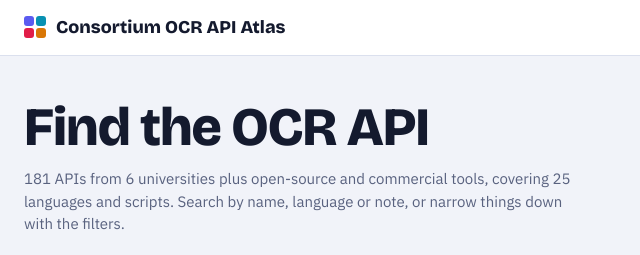
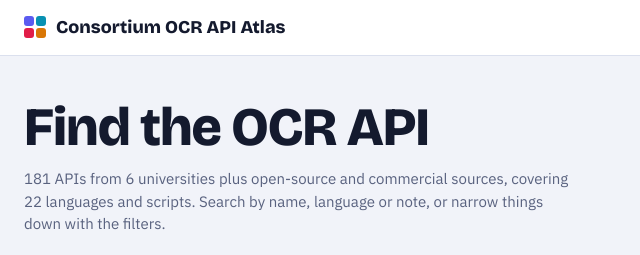
Before and after one commit to radhakrishnadeshpande/nltmapiatlas, a plain HTML site: page index.html in a window 1280 px wide. Shown: the top 255 px of the page, 0-640 px from the left. Drawn offline with nearby package versions, Linux system fonts and the light colour scheme.

Commit message:
Update index.html

```diff
--- a/index.html
+++ b/index.html
@@ -1786,7 +1786,7 @@ if(kind=='csv')dl(n+'.csv',new Blob([toCSV(recs)],{type:'text/csv'}));else if(ki
 else try{if(!window.XLSX)await new Promise((ok,no)=>{const s=document.createElement('script');s.src='https://cdnjs.cloudflare.com/ajax/libs/xlsx/0.18.5/xlsx.full.min.js';s.onload=ok;s.onerror=no;document.head.appendChild(s)});const wb=XLSX.utils.book_new();XLSX.utils.book_append_sheet(wb,XLSX.utils.json_to_sheet(recs,{header:COLS}),'APIs');XLSX.writeFile(wb,n+'.xlsx')}catch(e){alert('Excel export needs to load a small library from the internet. Check your connection or use CSV.')}}
 async function load(){DIRTY=0;SEL.clear();let t;try{const r=await fetch('data.csv?v='+Date.now());if(!r.ok)throw 0;t=await r.text();SRC='data.csv on the server'}catch(e){t=$('#seed').textContent;SRC='the copy built into this page'}ingest(parseCSV(t));boot()}
 function changed(){DIRTY=1;try{localStorage.setItem('draft',JSON.stringify(REC))}catch(_){}ingest(REC);boot()}
-function boot(){const nl=new Set(rows.filter(r=>!r.nl).map(r=>r.lang)).size,np=new Set(rows.flatMap(r=>r.pv)).size;$('#lead').textContent=`${BY.size} APIs from ${np} universities plus open-source and commercial tools, covering ${nl} languages and scripts. Search by name, language or note, or narrow things down with the filters.`;render();admRender()}
+function boot(){const nl=new Set(rows.filter(r=>!r.nl).map(r=>r.lang)).size,np=new Set(rows.flatMap(r=>r.pv)).size;$('#lead').textContent=`${BY.size} APIs from ${np} universities plus open-source and commercial sources, covering 22 languages and scripts. Search by name, language or note, or narrow things down with the filters.`;render();admRender()}
 async function publish(){const c=gcfg(),tk=sessionStorage.getItem('tk');if(!c.owner||!c.repo||!tk)return msg('Fill in owner, repository and token first.',1);
 const u=`https://api.github.com/repos/${c.owner}/${c.repo}/contents/${c.path}`,H={Authorization:'Bearer '+tk,Accept:'application/vnd.github+json'};msg('Publishing…');
 try{let sha;const g=await fetch(u+'?ref='+encodeURIComponent(c.branch),{headers:H});if(g.ok)sha=(await g.json()).sha;else if(g.status!=404)throw new Error('GitHub returned '+g.status+' while reading the file. Check owner, repository, branch and token.');
```
